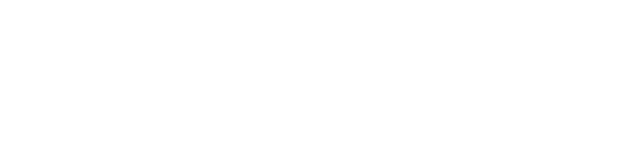
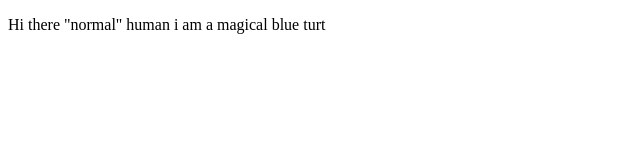
Before and after one commit to bannaturt/desktop, a plain HTML site: page index.html in a window 1280 px wide. Shown: the whole page, without its empty margins (0-640 px from the left). Drawn offline with Linux system fonts and the light colour scheme.

Commit message:
added paragraph tag
i added a completely random sentence inside a couple paragraph tags

```diff
--- a/index.html
+++ b/index.html
@@ -6,5 +6,6 @@
 </head>
 
 <body>
+<p>Hi there "normal" human i am a magical blue turt</p>
 </body>
 </html>
```
